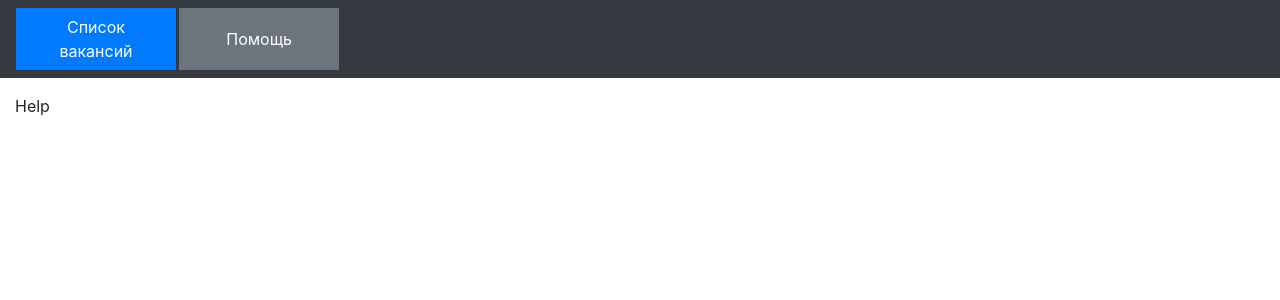
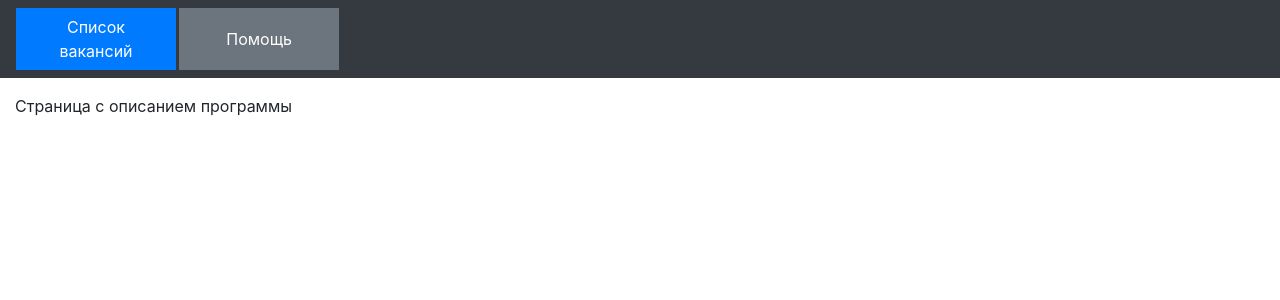
Before and after one commit to cherepakhin/tutorial_frontend, a React (Create React App) app: page /help in a window 1280 px wide. Shown: the top 300 px of the page. Built offline with nearby package versions, Linux system fonts and the light colour scheme.

Commit message:
в help.component.js добавлен текст

```diff
--- a/src/components/help.component.js
+++ b/src/components/help.component.js
@@ -3,13 +3,9 @@ import { withRouter } from '../common/with-router';
 
 class HelpPage extends Component {
 
-  constructor(props) {
-    super(props);
-  }
-
   render() {
     return (
-        <div>Help</div>
+        <div>Страница с описанием программы</div>
         )
     }
 }
```
